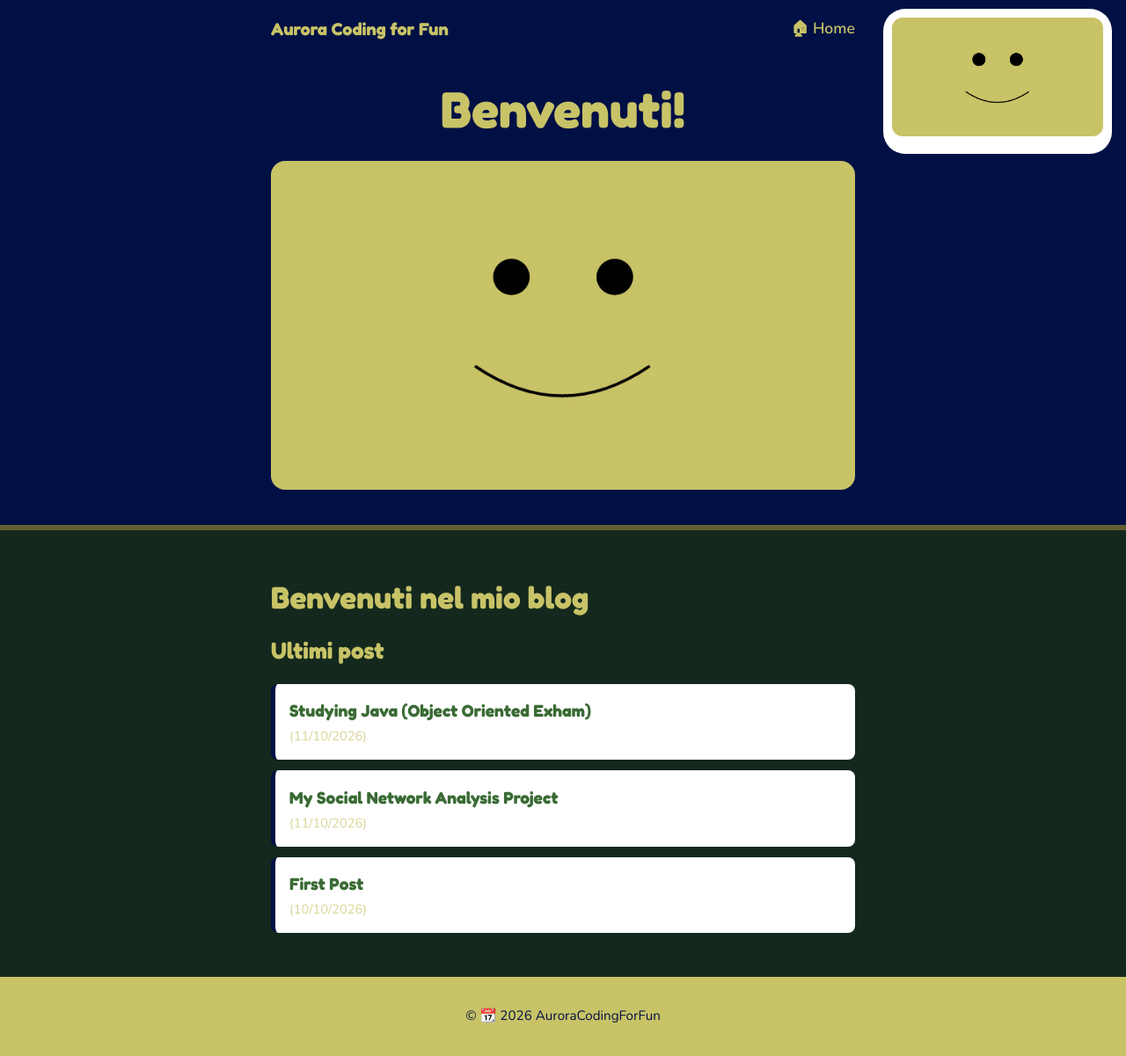
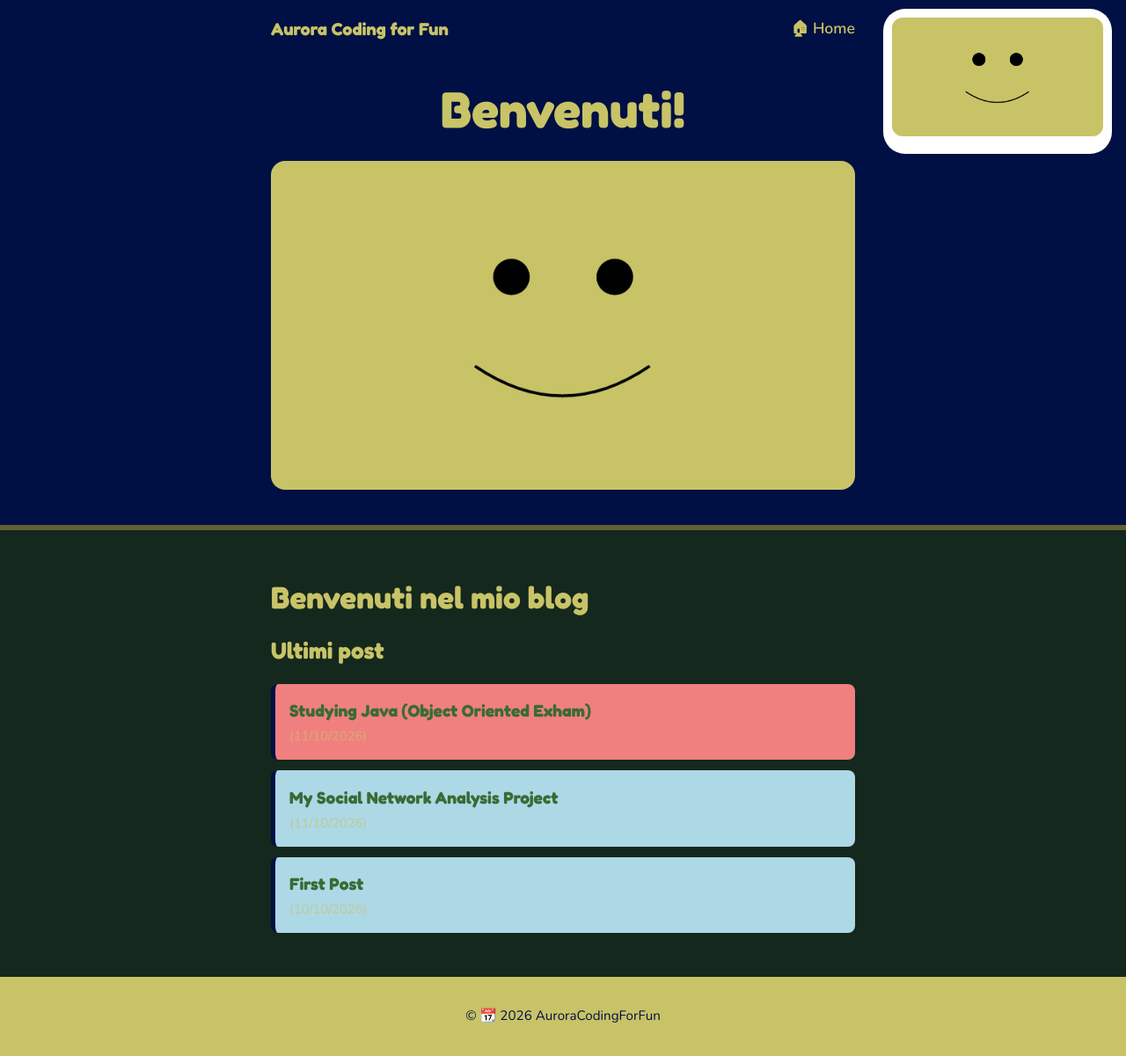
Before and after one commit to AuroraCodingForFun/BlogSite, a Jekyll site: the page built from index.md, in a window 1280 px wide. Shown: the whole page at 88% size. Built offline with Jekyll 4.4.1, drawn with Linux system fonts in a browser that asks for light colours.

Commit message:
Change list item background color based on position

```diff
--- a/index.md
+++ b/index.md
@@ -54,7 +54,7 @@ aside.laterale {
 <h2> Ultimi post </h2>
 <ul class="post-list">
   {% for post in site.posts %}
-    <li>
+    <li style="background-color: {% if forloop.first %}lightcoral{% else %}lightblue{% endif %}">
       <div>
         <a href="{{ post.url | relative_url }}"> <b style="color: #3a6b35">{{ post.title }}</b></a>
         <small>({{ post.date | date: "%d/%m/%Y" }})</small>
```
